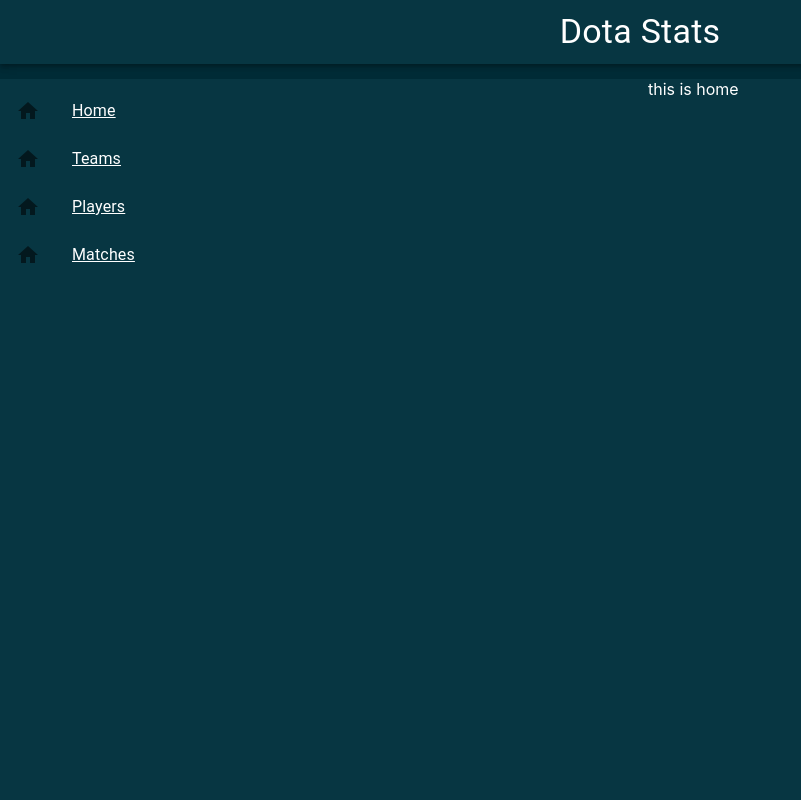
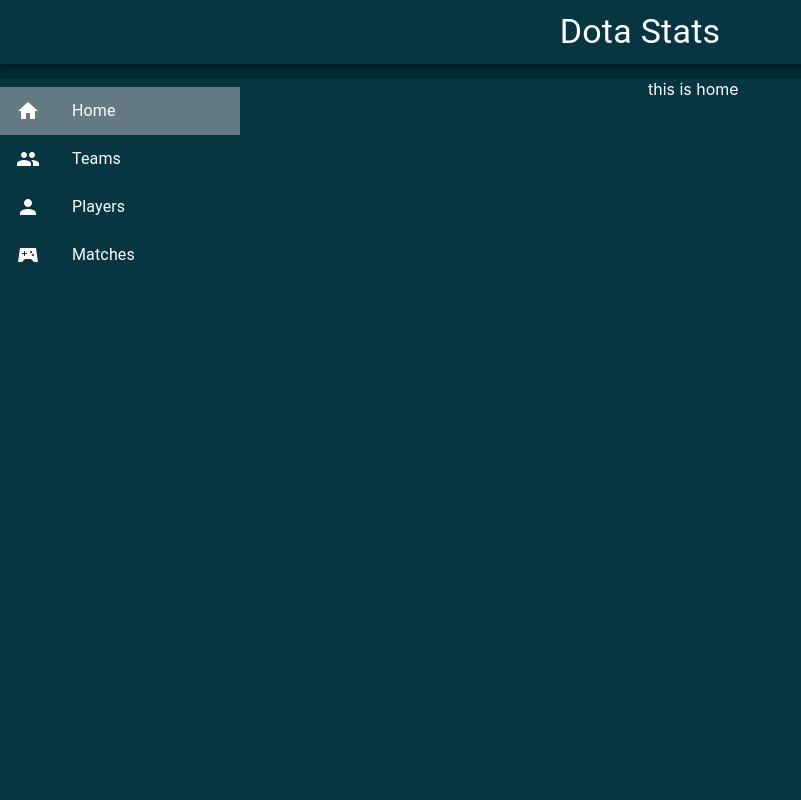
Before and after one commit to joshiaj7/dota-stats, a React (Create React App) app: page / in a window 1280 px wide. Shown: the top 800 px of the page, without its empty margins (0-801 px from the left). Built offline with nearby package versions, Linux system fonts and the light colour scheme.

Commit message:
refine sidebar

```diff
--- a/src/components/Sidebar/Sidebar.js
+++ b/src/components/Sidebar/Sidebar.js
@@ -1,49 +1,69 @@
 import React, { useState } from 'react';
-import { Link } from 'react-router-dom';
+import { Link, useLocation } from 'react-router-dom';
 import { makeStyles } from '@material-ui/core/styles';
 import List from '@material-ui/core/List';
 import ListItem from '@material-ui/core/ListItem';
 import ListItemIcon from '@material-ui/core/ListItemIcon';
 import ListItemText from '@material-ui/core/ListItemText';
-import HomeIcon from '@material-ui/icons/Home';
+import HomeSharpIcon from '@material-ui/icons/HomeSharp';
+import PeopleSharpIcon from '@material-ui/icons/PeopleSharp';
+import PersonSharpIcon from '@material-ui/icons/PersonSharp';
+import SportsEsportsSharpIcon from '@material-ui/icons/SportsEsportsSharp';
 
 const useStyles = makeStyles({
   root: {
     background: '#073642',
     width: 240,
     minHeight: 1000,
+    position: 'fixed',
   },
   link: {
+    width: '100%',
+    textDecoration: 'none',
     color: 'white',
-    width: '100%',
+  },
+  listInactive: {
+    background: 'none',
+  },
+  listActive: {
+    background: '#657b83',
+    textDecoration: 'none',
+  },
+  listIcon: {
+    color: '#fff',
   },
 });
 
 export default function Sidebar() {
   const classes = useStyles();
-  const [active, setActive] = useState('');
+  const location = useLocation();
+  const [active, setActive] = useState(location.pathname.slice(1));
 
   const choosePage = (page) => {
     setActive(page);
-    console.log(page);
+    console.log(active);
   };
 
   const pages = [
     {
       title: 'Home',
       path: '',
+      icon: <HomeSharpIcon />,
     },
     {
       title: 'Teams',
       path: 'teams',
+      icon: <PeopleSharpIcon />,
     },
     {
       title: 'Players',
       path: 'player',
+      icon: <PersonSharpIcon />,
     },
     {
       title: 'Matches',
       path: 'matches',
+      icon: <SportsEsportsSharpIcon />,
     },
   ];
 
@@ -51,11 +71,17 @@ export default function Sidebar() {
     <List className={classes.root}>
       {pages.map((page) => (
         <Link to={'/' + page.path} className={classes.link} key={page.title}>
-          <ListItem button onClick={() => choosePage(page.title)}>
-            <ListItemIcon>
-              <HomeIcon />
+          <ListItem
+            button
+            onClick={() => choosePage(page.path)}
+            className={
+              active === page.path ? classes.listActive : classes.listInactive
+            }
+          >
+            <ListItemIcon className={classes.listIcon}>
+              {page.icon}
             </ListItemIcon>
-            <ListItemText> {page.title} </ListItemText>
+            <ListItemText>{page.title}</ListItemText>
           </ListItem>
         </Link>
       ))}
```
